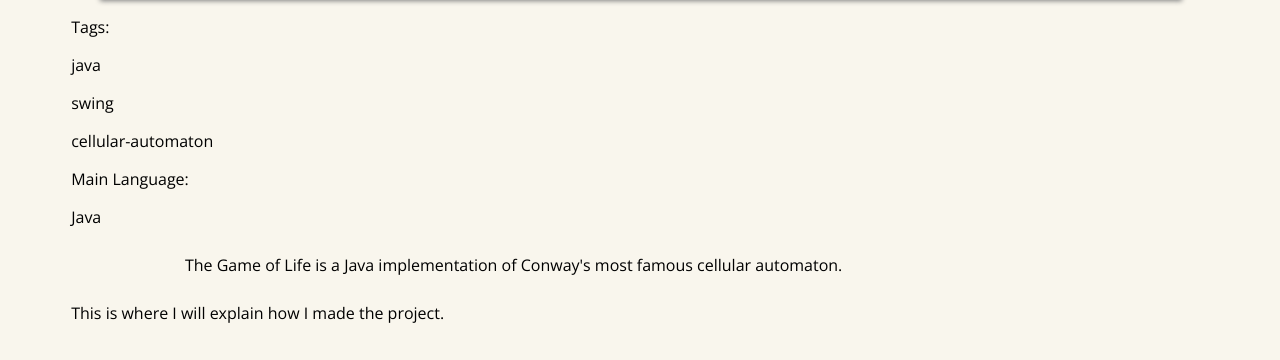
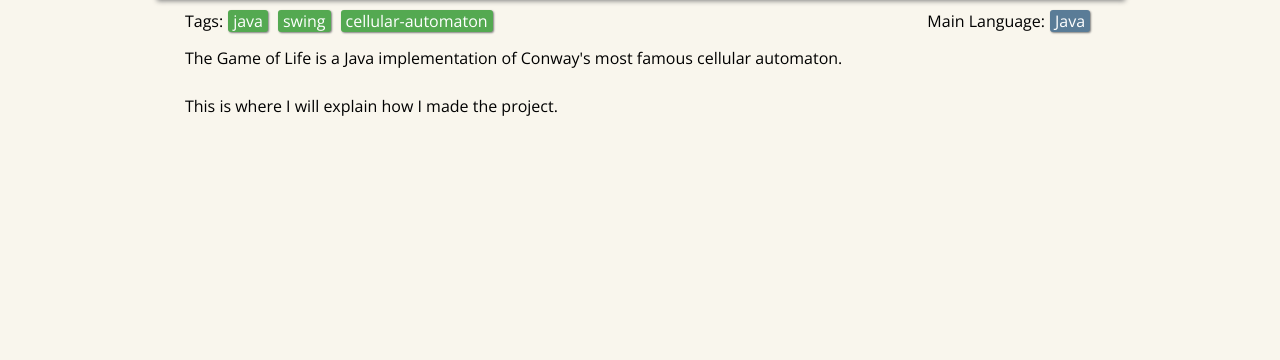
Before and after one commit to cberry216/resume-site, a Django app: a page that uses resume_site/templates/base.html in a window 1280 px wide. Shown: the part 869-1229 px from the top of the page. After the commit the page ends 985 px from the top, so only its background shows below. Run offline with Django 3.2, Linux system fonts and the light colour scheme; data comes from the database, SQL or seed files in the repository; parts of the project's set-up code (start-up, migrations or seed data) failed here and were passed over.

Commit message:
Stylized project detail tags and language.

```diff
--- a/resume_site/static/css/style.css
+++ b/resume_site/static/css/style.css
@@ -79,9 +79,13 @@ body {
 	font-size: 2em;
 }
 
+.project__github-link {
+	margin-left: 15px;
+}
+
 .project__image {
 	height: 70vh;
-	width: 95%;
+	width: 85%;
 	margin: auto;
 	overflow: hidden;
 	border: 1px solid #a7a7a7;
@@ -93,7 +97,60 @@ body {
 	width: 100%;
 }
 
+.project__metadata {
+	width: 80%;
+	margin: 10px 10% 5px 10%;
+
+	display: grid;
+	grid-template-columns: 1fr 1fr;
+	grid-template-rows: 1fr;
+}
+
+.project__tags {
+	display: flex;
+
+	grid-column: 1 / 2;
+	grid-row: 1 / 2;
+}
+
+.metadata_title {
+	margin: 0;
+}
+
+.project__tag {
+	margin: 0 5px;
+	padding: 0 5px;
+	color: white;
+	border-radius: 3px;
+	box-shadow: 1px 1px 2px grey;
+}
+
+.project__tag--green {
+	background-color: #54a951;
+}
+
+.project__tag--blue {
+	background-color: #5a7c97;
+}
+
+.project__tag p {
+	margin: 0;
+}
+
+.project__language {
+	display: flex;
+
+	grid-column: 2 / 3;
+	grid-row: 1 / 2;
+	justify-self: end;
+}
+
 .project__short-description {
 	width: 80%;
 	margin: 10px auto;
 }
+
+.project__long-description {
+	width: 80%;
+	margin: 0 10%;
+}
```
